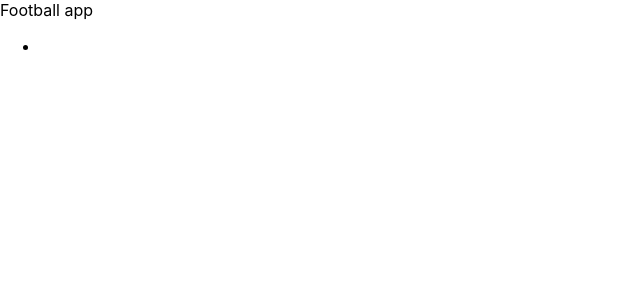
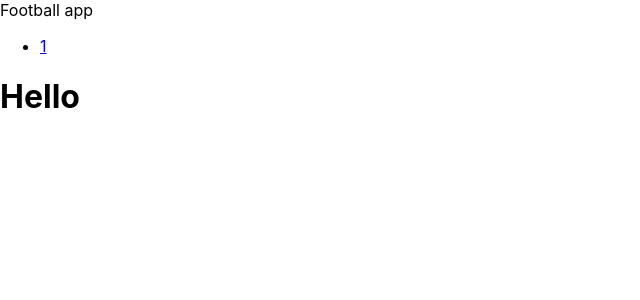
Before and after one commit to rommelcode/football-app, a React (Create React App) app: page / in a window 1280 px wide. Shown: the top 300 px of the page, without its empty margins (0-640 px from the left). Built offline with nearby package versions, Linux system fonts and the light colour scheme.

Commit message:
player route working

```diff
--- a/src/App.tsx
+++ b/src/App.tsx
@@ -21,12 +21,13 @@ function App() {
       <nav>
         <ul>
           <li>
-            <Link to="{`player/${id}`"/>
+            <Link to={`player/${id}`} >{id}</Link>
             </li>
         </ul>
       </nav>
-      <Route path="/player" component={()=> <Player name={player}/>} />
-      {/* <Route path="/" component={() => <List players={players} />} /> */}
+      <Route path="/player/:id"  component={()=> <Player name={player}/>} />
+      <Route path="/player"  />
+      <Route path="/" render={() => <h1>Hello</h1>} />
     </Router>
   );
 }
```
